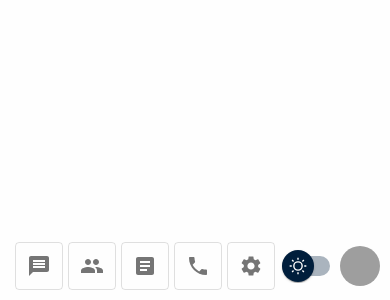
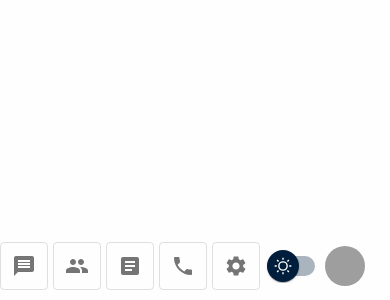
Before and after one commit to 1Emonislam/realtime-chat-app, a React (Create React App) app in the folder client/: page / in a window 390 px wide. Shown: the part 544-844 px from the top of the page. Built offline with nearby package versions, Linux system fonts and the light colour scheme; grey boxes are pictures that could not be loaded.

Commit message:
background transparent input

```diff
--- a/client/src/Ashikur/Nav/nav.module.scss
+++ b/client/src/Ashikur/Nav/nav.module.scss
@@ -27,7 +27,7 @@
 /* Extra small devices (phones, 600px and down) */
 @media only screen and (max-width: 600px) {
   .nav {
-    padding: 10px 15px;
+    padding: 10px 0px;
     display: flex;
     flex-direction: row;
     justify-content: space-between;
```
